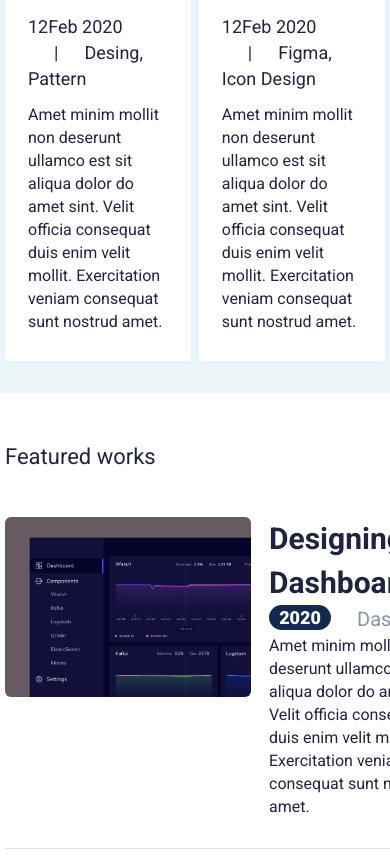
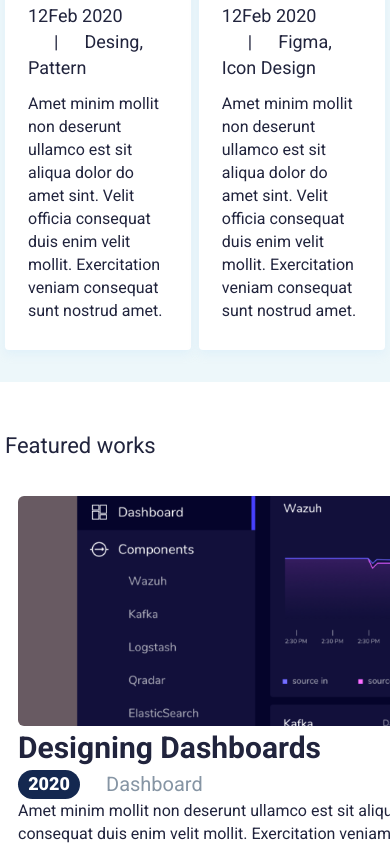
Before and after one commit to kkseenniiaa/portfolio205, a plain HTML site: page index.html in a window 390 px wide. Shown: the part 1135-1997 px from the top of the page. Drawn offline with Linux system fonts and the light colour scheme.

Commit message:
разобрать ошибки

```diff
--- a/css/style.css
+++ b/css/style.css
@@ -33,8 +33,7 @@ h3{
     overflow: hidden;
 }
 .header{
-    margin-top: 27px;
-    padding: 3px 0px;
+    padding: 3p
 }
 .container{
     max-width: 856px;
@@ -56,8 +55,9 @@ h3{
     font-size: 20px;
 }
 .header__burger{
+    margin-right: 18px;
     width: 30px;
-    height: 20px;
+    height: 18px;
     display: none;
     align-items: center;
 }
@@ -227,6 +227,7 @@ h3{
     }
     .recent-posts__articles{
         flex-direction: column;
+        padding: 0 5px 0 5px;
     }
     .recent-posts__article{
         padding: 12px 20px 22px;
@@ -247,8 +248,8 @@ h3{
 }
 .work__img-wrap{
     flex-shrink: 0;
-    width: 246px;
-    height: 180px;
+    max-width: 246px;
+    max-height: 180px;
     margin-right: 18px;
 }
 .work__img{
@@ -274,12 +275,14 @@ h3{
 }
 .work__date{
     margin-right: 26px;
-    width: 62px;
-    height: 25px;
+    min-width: 62px;
+    min-height: 25px;
     background-color: #142850;
     border-radius: 16px;
     color: white;
-    text-align: center;
+    display: flex;
+    align-items: center;
+    justify-content: center;
     font-weight: 900;
     font-size: 18px;
 }
@@ -294,6 +297,24 @@ h3{
     font-size: 16px;
     line-height: 23px;
     color: #21243D;
+}
+@media(max-width:480px){
+    .featured__works{
+        overflow: auto;
+        display: flex;
+        width: 100%;
+    }
+    .work{
+        max-width: 100%;
+        flex-direction: column;
+        flex-shrink: 0;
+        padding: 20px 13px;
+    }
+    .work__img-wrap{
+        max-width: 100%;
+        max-height: 230px;
+
+    }
 }
 .social__list{
     display: flex;
--- a/index.html
+++ b/index.html
@@ -30,7 +30,7 @@
                         </li>
                     </ul>
                 </nav>
-                <div class="header__burder">
+                <div class="header__burger">
                     <div class="header__burger-el"></div>
                 </div>
             </div>
@@ -131,9 +131,8 @@
                                     consequat duis enim velit mollit. Exercitation veniam consequat sunt nostrud amet.
                                 </div>
                             </div>
-                    </div>
-                    </article>
-                    <article class="work">
+                        </article>
+                        <article class="work">
                         <div class="work__img-wrap">
                             <img src="img/фото3.png" alt="" class="work__img">
                         </div>
@@ -148,7 +147,9 @@
                                 consequat duis enim velit mollit. Exercitation veniam consequat sunt nostrud amet.
                             </div>
                         </div>
+
                     </article>
+                    </div>
                 </div>
             </section>
         </main>
```
